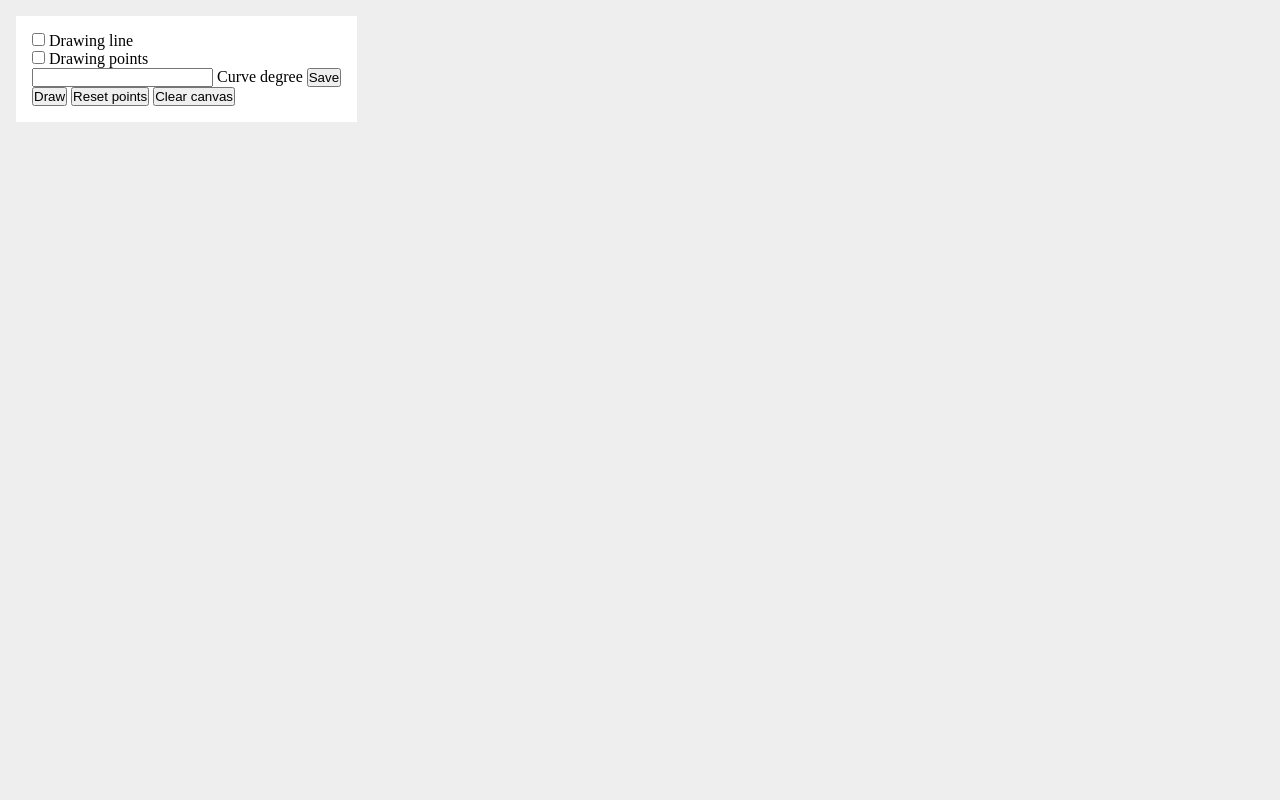
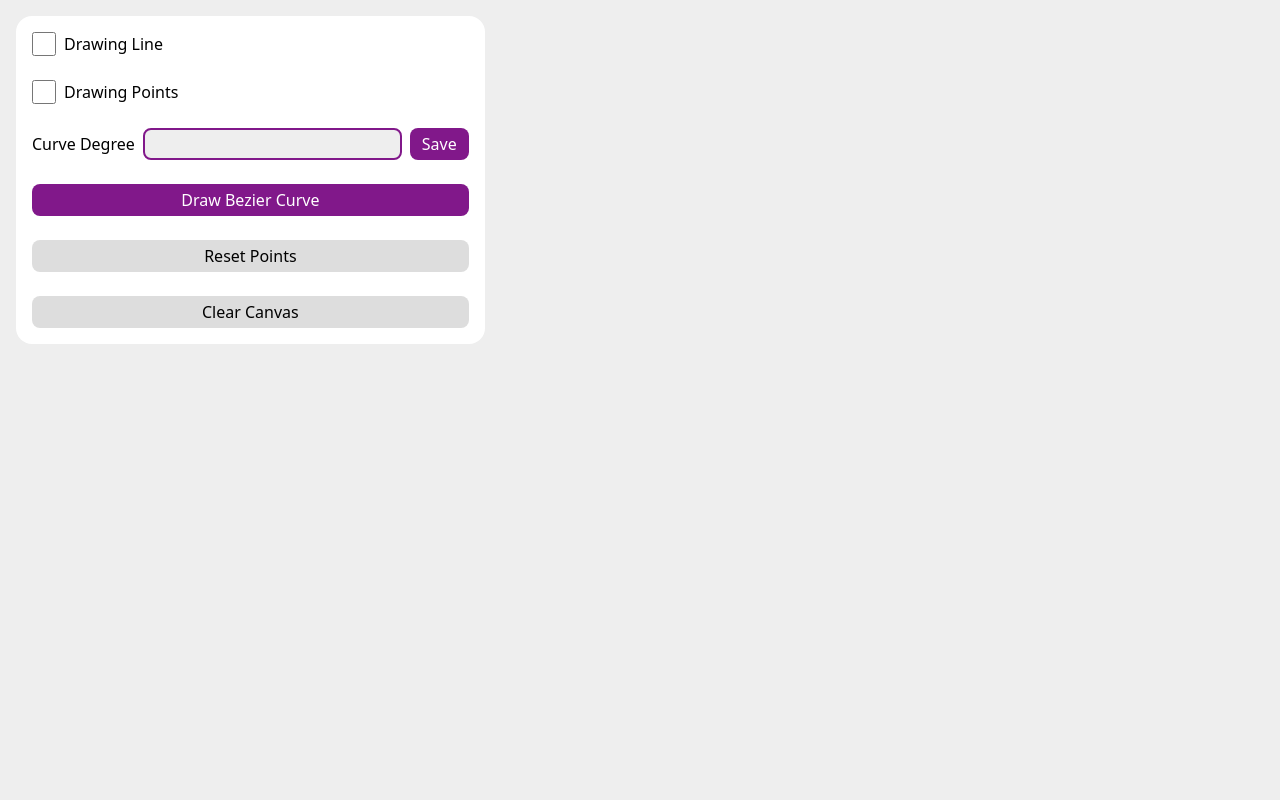
Before and after one commit to mateuszmanczak04/bezier-curve-drawer, a website: page index.html in a window 1280 px wide. Drawn offline with Linux system fonts and the light colour scheme.

Commit message:
Improve style of controls

```diff
--- a/index.html
+++ b/index.html
@@ -8,22 +8,22 @@
 	</head>
 	<body>
 		<div class="controls">
-			<div>
+			<div class="row-center">
 				<input type="checkbox" name="drawing-line" id="drawing-line" />
-				<label for="drawing-line">Drawing line</label>
+				<label for="drawing-line">Drawing Line</label>
 			</div>
-			<div>
+			<div class="row-center">
 				<input type="checkbox" name="drawing-points" id="drawing-points" />
-				<label for="drawing-points">Drawing points</label>
+				<label for="drawing-points">Drawing Points</label>
 			</div>
-			<div>
+			<div class="row-center">
+				<label for="curve-degree">Curve Degree</label>
 				<input type="number" name="curve-degree" id="curve-degree" />
-				<label for="curve-degree">Curve degree</label>
-				<button id="save-degree">Save</button>
+				<button id="save-degree" class="button-primary">Save</button>
 			</div>
-			<button id="draw-button">Draw</button>
-			<button id="reset-points-button">Reset points</button>
-			<button id="clear-canvas-button">Clear canvas</button>
+			<button id="draw-button" class="button-primary">Draw Bezier Curve</button>
+			<button id="reset-points-button" class="button-secondary">Reset Points</button>
+			<button id="clear-canvas-button" class="button-secondary">Clear Canvas</button>
 		</div>
 		<canvas id="canvas" width="500" height="500"></canvas>
 		<script src="build/app.js"></script>
--- a/style.css
+++ b/style.css
@@ -2,6 +2,52 @@
 	margin: 0;
 	padding: 0;
 	box-sizing: border-box;
+	font-family: system-ui, -apple-system, BlinkMacSystemFont, 'Segoe UI', Roboto, Oxygen, Ubuntu, Cantarell, 'Open Sans', 'Helvetica Neue', sans-serif;
+	font-size: 1rem;
+}
+
+button {
+	border: none;
+	outline: none;
+	padding: 0 0.75rem;
+	height: 2em;;
+	display: inline-grid;
+	place-content: center;
+	cursor: pointer;
+	border-radius: 0.5rem;
+}
+
+.button-primary {
+	background-color: #81188a;
+	color: white;
+}
+
+.button-secondary {
+	background-color: #ddd;
+	color: #000;
+}
+
+input[type="text"], input[type="number"] {
+	height: 2rem;
+	border-radius: 0.5rem;
+	border: 2px solid #81188a;
+	background-color: #eee;
+	padding: 0px 0.75rem;
+}
+
+input[type="checkbox"] {
+	width: 1.5rem;
+	height: 1.5rem;
+}
+
+.row-center {
+	display: flex;
+	align-items: center;
+	gap: 0.5rem;
+}
+
+button:hover {
+	opacity: 90%;
 }
 
 .controls {
@@ -10,4 +56,8 @@
 	top: 1rem;
 	background-color: white;
 	padding: 1rem;
+	display: flex;
+	flex-direction: column;
+	gap: 1.5rem;
+	border-radius: 1rem;
 }
```
